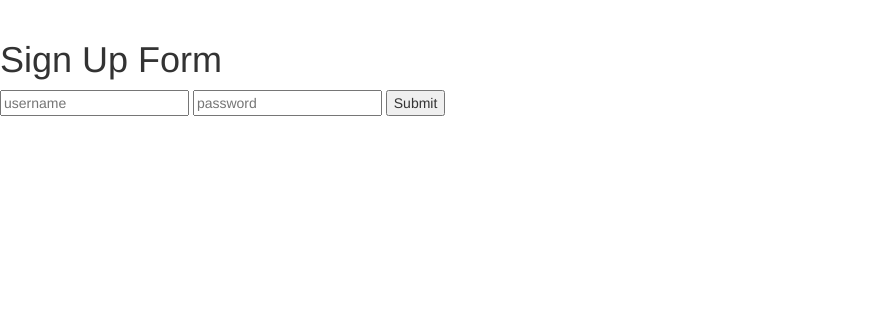
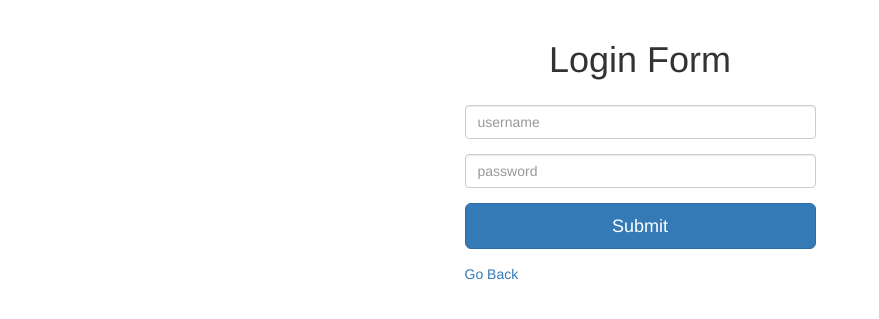
Before and after one commit to ankit875/Water-Campsite, a Node server app: page /register in a window 1280 px wide. Shown: the part 52-371 px from the top of the page, without its empty margins (0-879 px from the left). Run offline with Node 20, Linux system fonts and the light colour scheme; some libraries are stand-ins or nearby versions.

Commit message:
add data

```diff
--- a/views/register.ejs
+++ b/views/register.ejs
@@ -1,9 +1,22 @@
 <% include partials/header %>
-<h1>Sign Up Form</h1>
+<div class="container">
+    <div class="row">
+        <h1 style="text-align: center">Login Form</h1>
+        <div style="width: 30%; margin: 25px auto">
+            <form action="/login" method="POST">
+                <div class="form-group">
+                    <input class="form-control" type="text" placeholder="username" name="username">
+                </div>
+                <div class="form-group">
+                    <input class="form-control" type="password" placeholder="password" name="password">
+                </div>
+                <div class="form-group">
+                    <button class="btn btn-lg btn-primary btn-block">Submit</button>
+                </div>
+            </form>
+            <a href="/campgrounds">Go Back</a>
+        </div>
+    </div>
+</div>
 
-<form action="/register" method="POST">
-<input type="text" name="username" placeholder="username">
-<input type="password" name="password" placeholder="password">
-<button>Submit</button>
-</form>
 <% include partials/footer %>
```
Also changed, not shown: views/login.ejs (+19 -6 lines).
